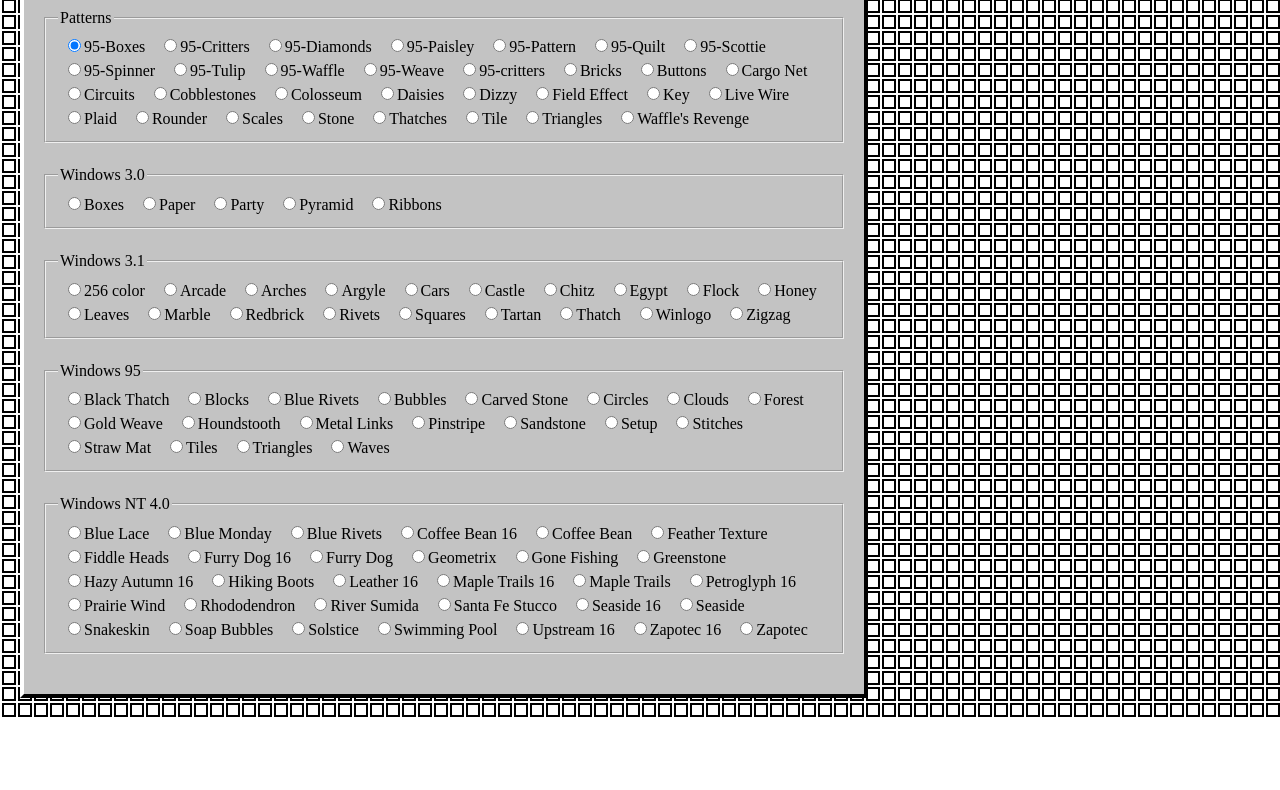
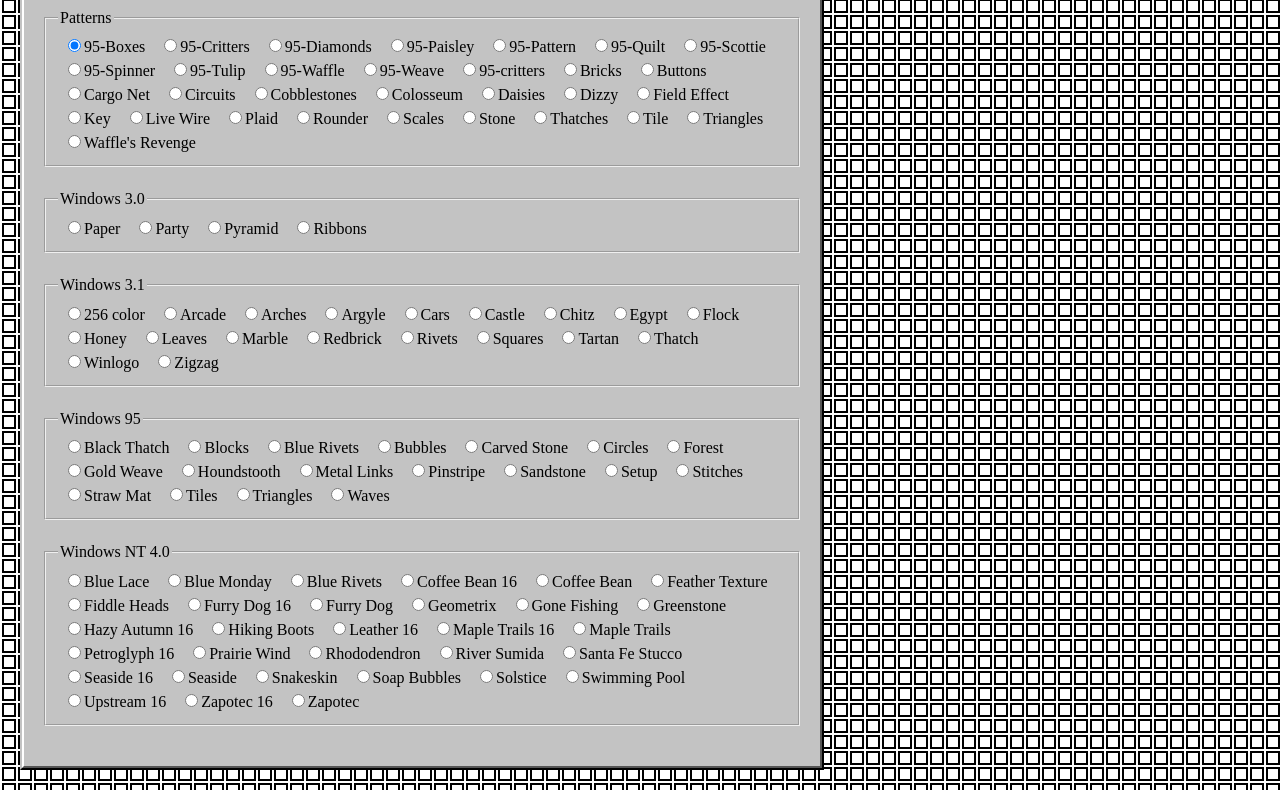
Before and after one commit to jessefalzone/windows-wallpaper-tiles, a plain HTML site: page index.html in a window 1280 px wide. Shown: the part 129-919 px from the top of the page. Before the commit the page ends 847 px from the top, so only its background shows below. Drawn offline with Linux system fonts and the light colour scheme.

```diff
--- a/index.html
+++ b/index.html
@@ -5,21 +5,29 @@
 <meta name="viewport" content="width=device-width, initial-scale=1.0">
 <title>Windows Tiled Backgrounds</title>
 <style>
+:root {
+--gray: #c3c3c3;
+}
 body {
-  background-image: url("./images/Windows3.1/Redbrick.bmp");
   height: 100%;
   margin: 0;
   line-height: 1.5;
 }
 #controls {
-  background-color: #c3c3c3;
+  margin: 20px;
+  background-color: var(--gray);
+  max-width:800px;
+  border-top: 2px solid var(--gray);
+  border-right: 2px solid black;
+  border-bottom: 2px solid black;
+  border-left: 2px solid var(--gray);
+}
+#inner-wrapper {
   padding: 20px;
-  border-bottom: 4px solid black;
-  border-right: 4px solid black;
-  border-left: 4px solid white;
-  border-top: 4px solid white;
-  max-width:800px;
-  margin: 20px;
+  border-top: 2px solid white;
+  border-right: 2px solid #555;
+  border-bottom: 2px solid #555;
+  border-left: 2px solid white;
 }
 fieldset {
   margin: 20px 0;
@@ -224,9 +232,6 @@
 body:has(input[value="Windows30_Ribbons"]:checked) {
   background-image: url("./images/Windows 3.0/Ribbons.bmp");
 }
-body:has(input[value="Windows30_Boxes"]:checked) {
-  background-image: url("./images/Windows 3.0/Boxes.jpg");
-}
 body:has(input[value="Windows30_Pyramid"]:checked) {
   background-image: url("./images/Windows 3.0/Pyramid.png");
 }
@@ -335,9 +340,6 @@
 body:has(input[value="Windows95_Circles"]:checked) {
   background-image: url("./images/Windows 95/Circles.bmp");
 }
-body:has(input[value="Windows95_Clouds"]:checked) {
-  background-image: url("./images/Windows 95/Clouds.bmp");
-}
 body:has(input[value="Windows95_BlueRivets"]:checked) {
   background-image: url("./images/Windows 95/Blue Rivets.bmp");
 }
@@ -351,6 +353,7 @@
 </head>
 <body>
 <div id="controls">
+<div id="inner-wrapper">
 <h1>Windows Tile Backgrounds</h1>
 <fieldset data-category="Patterns">
 <legend>Patterns</legend>
@@ -388,7 +391,6 @@
 </fieldset>
 <fieldset data-category="Windows 3.0">
 <legend>Windows 3.0</legend>
-<label><input type="radio" id="Windows30_Boxes" name="background" value="Windows30_Boxes"><span>Boxes</span></label>
 <label><input type="radio" id="Windows30_Paper" name="background" value="Windows30_Paper"><span>Paper</span></label>
 <label><input type="radio" id="Windows30_Party" name="background" value="Windows30_Party"><span>Party</span></label>
 <label><input type="radio" id="Windows30_Pyramid" name="background" value="Windows30_Pyramid"><span>Pyramid</span></label>
@@ -424,7 +426,6 @@
 <label><input type="radio" id="Windows95_Bubbles" name="background" value="Windows95_Bubbles"><span>Bubbles</span></label>
 <label><input type="radio" id="Windows95_CarvedStone" name="background" value="Windows95_CarvedStone"><span>Carved Stone</span></label>
 <label><input type="radio" id="Windows95_Circles" name="background" value="Windows95_Circles"><span>Circles</span></label>
-<label><input type="radio" id="Windows95_Clouds" name="background" value="Windows95_Clouds"><span>Clouds</span></label>
 <label><input type="radio" id="Windows95_Forest" name="background" value="Windows95_Forest"><span>Forest</span></label>
 <label><input type="radio" id="Windows95_GoldWeave" name="background" value="Windows95_GoldWeave"><span>Gold Weave</span></label>
 <label><input type="radio" id="Windows95_Houndstooth" name="background" value="Windows95_Houndstooth"><span>Houndstooth</span></label>
@@ -473,5 +474,6 @@
 <label><input type="radio" id="WindowsNT40_Zapotec" name="background" value="WindowsNT40_Zapotec"><span>Zapotec</span></label>
 </fieldset>
 </div>
+</div>
 </body>
 </html>
```
Also changed, not shown: images/Windows 95/Clouds.bmp (deleted), 1 other file.
